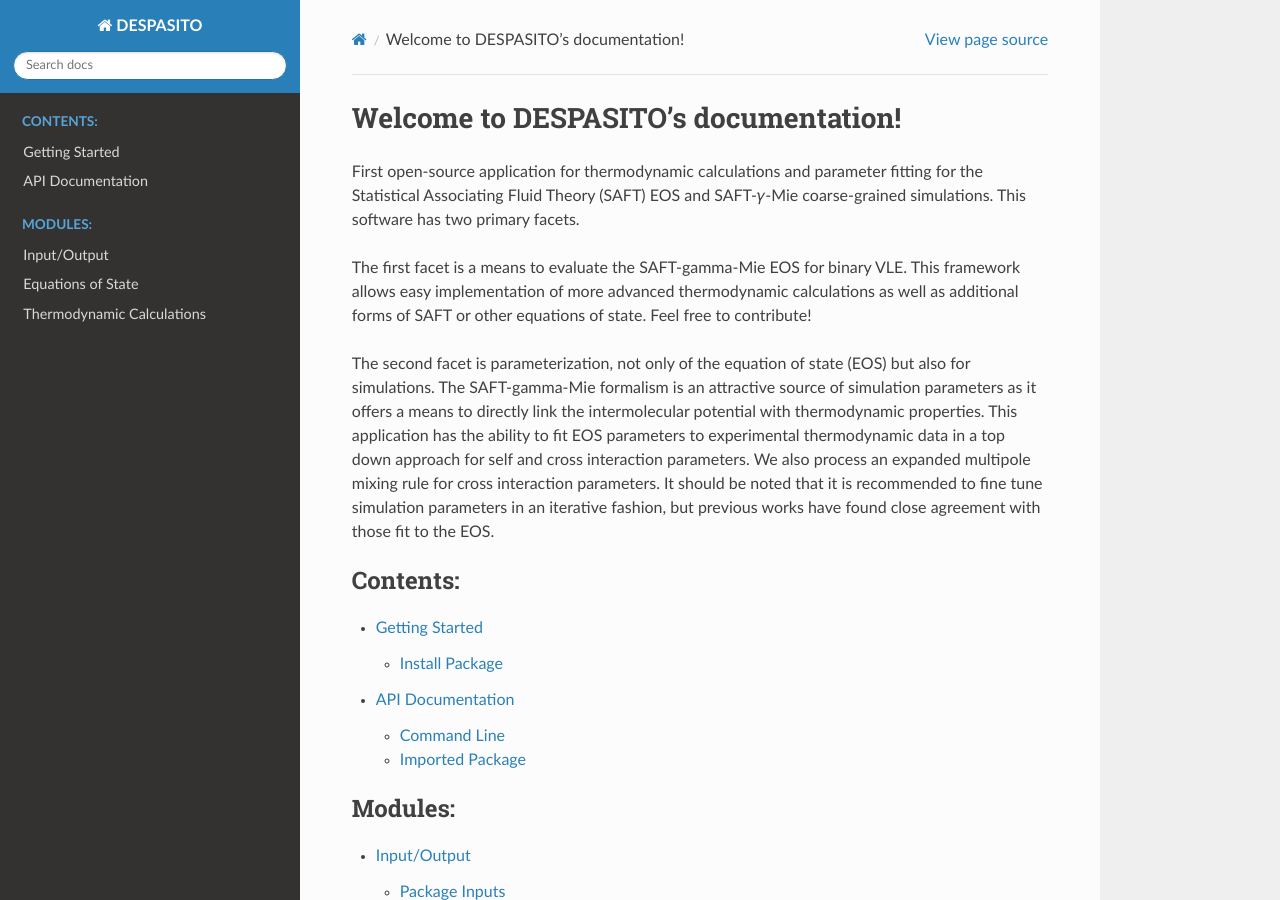
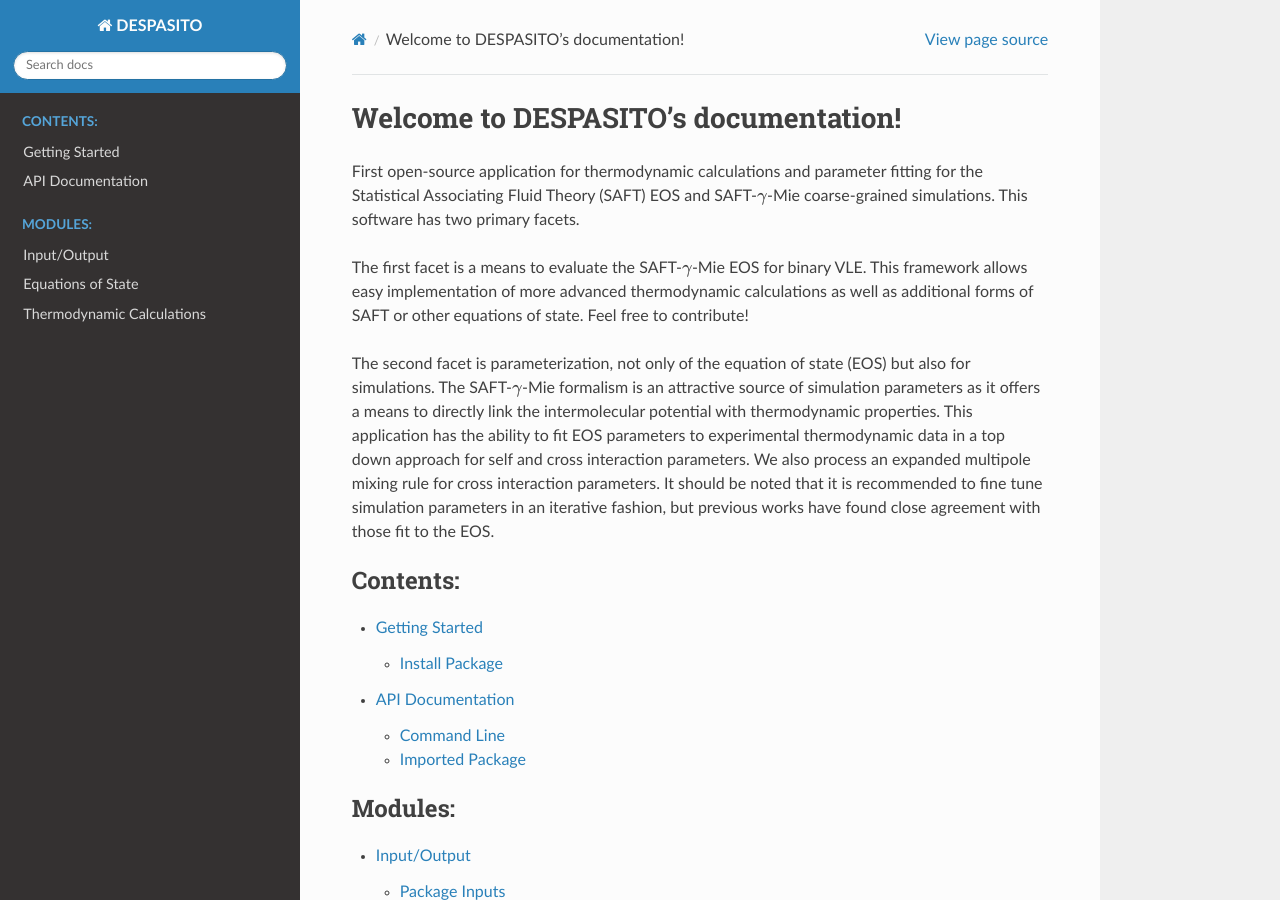
Before and after one commit to Santiso-Group/despasito, a Sphinx documentation site: the page built from docs/index.rst, in a window 1280 px wide and 900 px high. Built offline with Sphinx 7.4.7 and the Read the Docs theme 2.0.0, drawn with Linux system fonts in a browser that asks for light colours.

Commit message:
Corrected equtations in EOS to allow latex compilation

```diff
--- a/docs/conf.py
+++ b/docs/conf.py
@@ -19,15 +19,15 @@
 
 import despasito
 
-from unittest.mock import MagicMock
-
-class Mock(MagicMock):
-    @classmethod
-    def __getattr__(cls, name):
-        return MagicMock()
-
-MOCK_MODULES = ['importlib', 'despasito.equations_of_state.saft.solv_assoc', "deap"]
-sys.modules.update((mod_name, Mock()) for mod_name in MOCK_MODULES)
+#from unittest.mock import MagicMock
+#
+#class Mock(MagicMock):
+#    @classmethod
+#    def __getattr__(cls, name):
+#        return MagicMock()
+#
+#MOCK_MODULES = ['importlib', 'despasito.equations_of_state.saft.solv_assoc', "deap"]
+#sys.modules.update((mod_name, Mock()) for mod_name in MOCK_MODULES)
 
 # -- Project information -----------------------------------------------------
 
@@ -68,7 +68,7 @@
 napoleon_use_ivar = True
 todo_include_todos = True
 
-#autodoc_mock_imports = ['importlib', 'solv_assoc', "deap"]
+autodoc_mock_imports = ['importlib', 'solv_assoc', "deap"]
 
 # Add any paths that contain templates here, relative to this directory.
 templates_path = ['_templates']
--- a/docs/index.rst
+++ b/docs/index.rst
@@ -6,11 +6,11 @@
 Welcome to DESPASITO's documentation!
 =========================================================
 
-First open-source application for thermodynamic calculations and parameter fitting for the Statistical Associating Fluid Theory (SAFT) EOS and SAFT-𝛾-Mie coarse-grained simulations. This software has two primary facets.
+First open-source application for thermodynamic calculations and parameter fitting for the Statistical Associating Fluid Theory (SAFT) EOS and SAFT-:math:`\gamma`-Mie coarse-grained simulations. This software has two primary facets.
 
-The first facet is a means to evaluate the SAFT-gamma-Mie EOS for binary VLE. This framework allows easy implementation of more advanced thermodynamic calculations as well as additional forms of SAFT or other equations of state. Feel free to contribute!
+The first facet is a means to evaluate the SAFT-:math:`\gamma`-Mie EOS for binary VLE. This framework allows easy implementation of more advanced thermodynamic calculations as well as additional forms of SAFT or other equations of state. Feel free to contribute!
 
-The second facet is parameterization, not only of the equation of state (EOS) but also for simulations. The SAFT-gamma-Mie formalism is an attractive source of simulation parameters as it offers a means to directly link the intermolecular potential with thermodynamic properties. This application has the ability to fit EOS parameters to experimental thermodynamic data in a top down approach for self and cross interaction parameters. We also process an expanded multipole mixing rule for cross interaction parameters. It should be noted that it is recommended to fine tune simulation parameters in an iterative fashion, but previous works have found close agreement with those fit to the EOS.
+The second facet is parameterization, not only of the equation of state (EOS) but also for simulations. The SAFT-:math:`\gamma`-Mie formalism is an attractive source of simulation parameters as it offers a means to directly link the intermolecular potential with thermodynamic properties. This application has the ability to fit EOS parameters to experimental thermodynamic data in a top down approach for self and cross interaction parameters. We also process an expanded multipole mixing rule for cross interaction parameters. It should be noted that it is recommended to fine tune simulation parameters in an iterative fashion, but previous works have found close agreement with those fit to the EOS.
 
 .. toctree::
    :maxdepth: 2
--- a/docs/input_output.rst
+++ b/docs/input_output.rst
@@ -11,5 +11,4 @@
 
 Package Outputs
 ---------------
-Outputs are files saved to the current working directory containing thermodynamic calculati
-ons. Default file names are used, but can be defined in the input.json file for command line use or thermodynamics dictionary for imported use.
+Outputs are files saved to the current working directory containing thermodynamic calculations. Default file names are used, but can be defined in the input.json file for command line use or thermodynamics dictionary for imported use.
```
